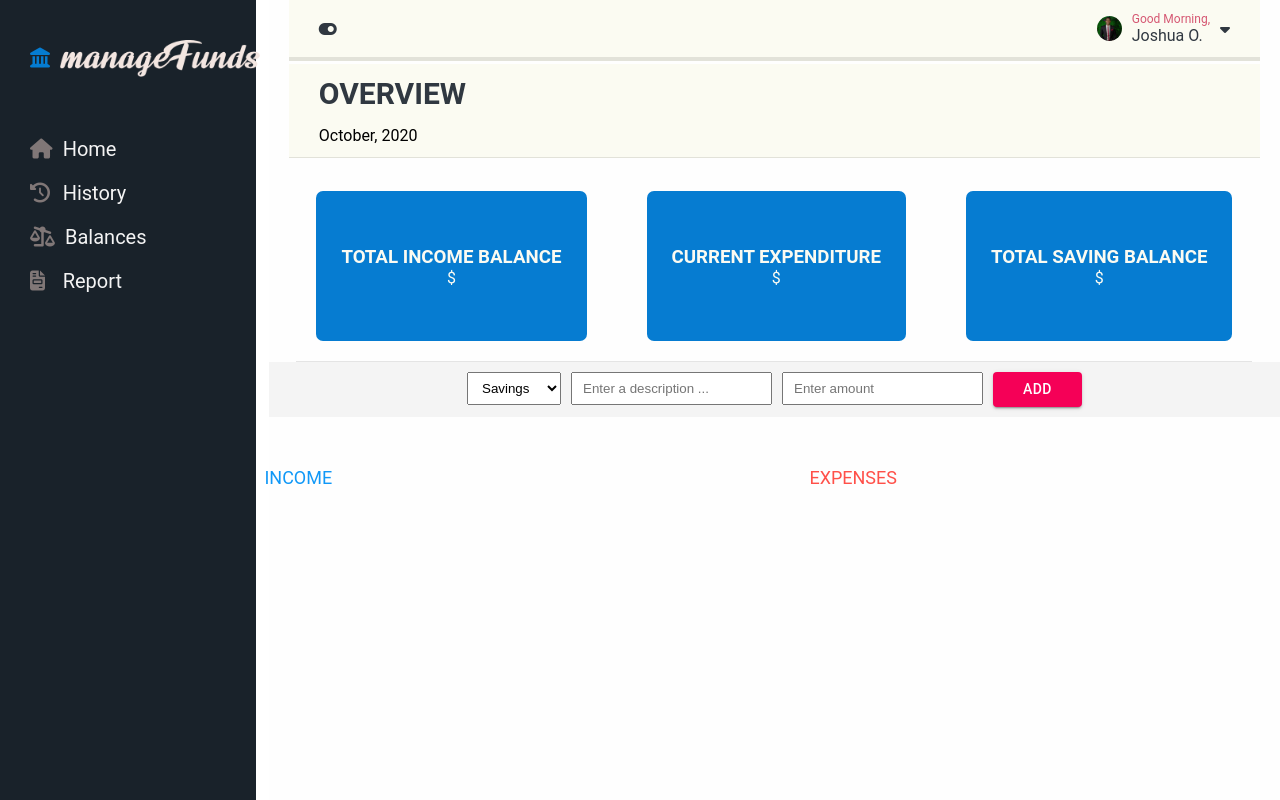
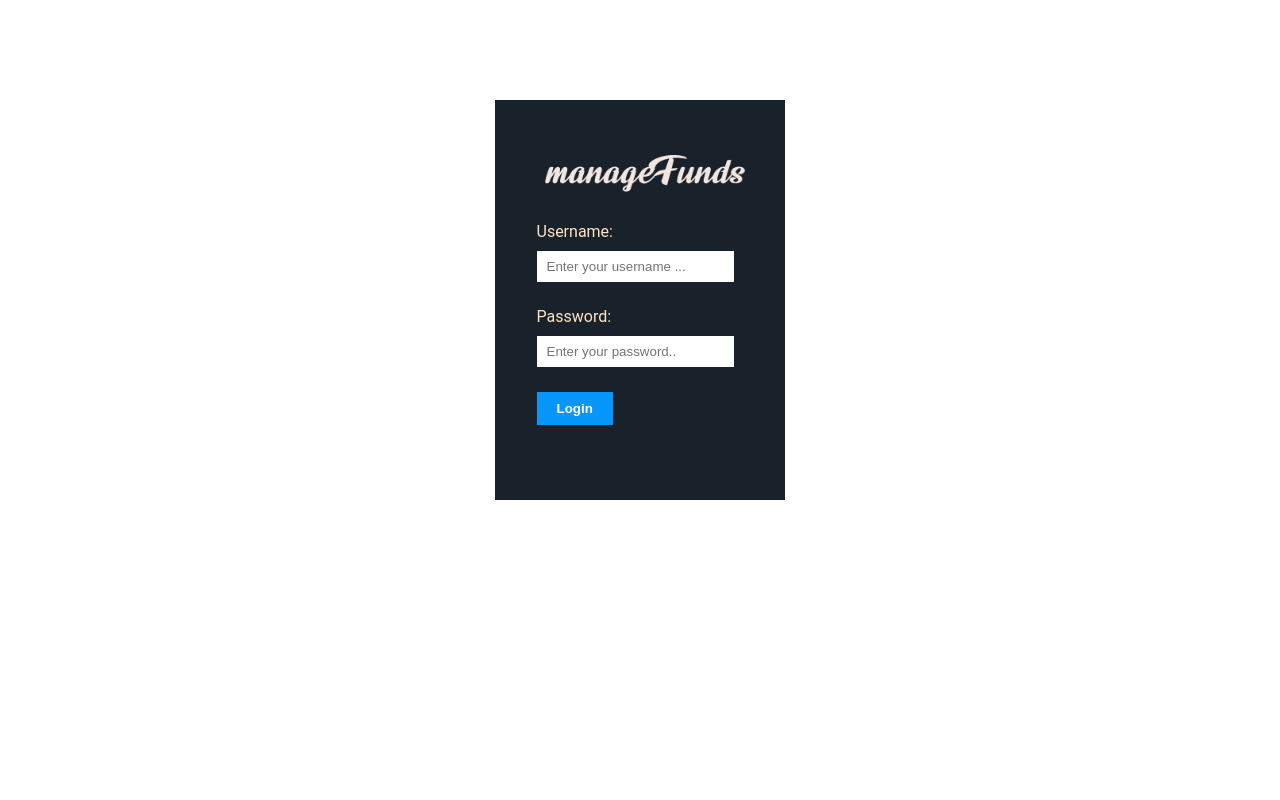
Before and after one commit to JoshuaOyewole/budgetry-app, a React (Create React App) app: page / in a window 1280 px wide. Built offline with nearby package versions, Linux system fonts and the light colour scheme.

Commit message:
Login component added

```diff
--- a/src/App.js
+++ b/src/App.js
@@ -1,14 +1,16 @@
 import React from 'react';
 import Main from './components/Main';
 import SideMenu from './components/SideMenu';
+import Login from './components/Login'
 
 
 function App() {
 
   return (
     <div className="App">
-        <SideMenu />
-        <Main />
+      <Login />
+      {/*   <SideMenu />
+        <Main /> */}
     </div>
   )
 }
--- /dev/null
+++ b/src/components/Login.js
@@ -0,0 +1,81 @@
+import React, {useState} from 'react'
+import './Styles/login.css'
+import logos from '../Assets/logo.png'
+
+function Login() {
+
+    const [username, setUsername] = useState('');
+    const [password, setPassword] = useState('');
+
+     const submitForm = (e) => {
+         e.preventDefault();
+
+         //Query users datas from localStorage
+         const queryDB = JSON.parse(localStorage.getItem('users'));
+
+         //Check if the userDB is empty or not
+         if(queryDB !==null){
+            for( const user of queryDB){
+                if (user.username === username && user.password === password){
+                    alert('User details found')
+                    clearFields();
+                }
+                else{
+                    alert('Invalid details entered')
+                    clearFields();
+                }
+            }
+         }
+     }
+
+     const clearFields = () =>{
+         setUsername('');
+         setPassword('')
+     }
+
+    return (
+        <div className='login'>
+            <header>
+            <div className='header'>
+                <i className="fas fa-landmark"  className='logo'></i>
+                <img src={logos} className='logoText' alt='manageFunds logo' />
+            </div>
+            </header>
+            <form
+                className='login-form'
+                onSubmit={submitForm}
+            >
+                <div className='form-control'>
+                    <label>Username: </label> <br/>
+                    <input
+                        type='text'
+                        name='username'
+                        className='form-group'
+                        onChange={(e)=>{setUsername(e.target.value)}}
+                        placeholder='Enter your username ...'
+                    />
+                </div>
+
+                <div className='form-control'>
+                <label>Password: </label> <br/>
+                    <input
+                        type='password'
+                        name='password'
+                        onChange={(e)=>{setPassword(e.target.value)}}
+                        className='form-group'
+                        placeholder='Enter your password..'
+                    />
+                </div>
+
+                <div className='form-control'>
+                    <button
+                        type='submit'
+                        className='btn-submit'
+                    >  Login </button>
+                </div>
+            </form>
+        </div>
+    )
+}
+
+export default Login
--- a/src/components/Main.js
+++ b/src/components/Main.js
@@ -1,14 +1,21 @@
 import React from 'react'
 import './Styles/Main.css'
 import Header from './Header'
-import Dashboard from './Dashboard'
+import './Styles/dashboard.css'
 import GetInput from './GetInput'
+import CurrentIncome from './CurrentIncome'
+import CurrentExpenditure from './CurrentExpenditure'
+import TotalSaving from './TotalSaving'
 
 function Main() {
     return (
         <div className='main'>
             <Header />
-            <Dashboard />
+            <div className='dashboard container'>
+                <CurrentIncome />
+                <CurrentExpenditure />
+                <TotalSaving />
+            </div>
             <GetInput />
         </div>
     )
--- /dev/null
+++ b/src/components/Styles/login.css
@@ -0,0 +1,49 @@
+.login{
+    /* max-height: 100vh; */
+    display: flex;
+    align-items: center;
+    flex-direction: column;
+    justify-content: center;
+    margin: 10rem auto;
+    background-color: #19222A;
+    padding: 5rem 4rem;
+}
+
+/* .login-form{
+    padding: 5rem 3rem;
+}*/
+
+.form-control{
+    margin: 2.5rem 0;
+}
+
+.form-group{
+    padding: .8rem 1rem;
+    border: none;
+    outline: none;
+}
+
+
+label{
+    margin-bottom: 1rem;
+    display: inline-block;
+    color: bisque;
+}
+
+.btn-submit{
+   background-color: #0797FC;
+   font-weight: bold;
+}
+
+ .header{
+    margin-top: .5rem
+}
+
+ .logo {
+    margin-right: 1rem;
+    color: rgb(254, 254, 255);
+    font-size: 2rem
+}
+ .logoText {
+    max-width: 20rem;
+}
```
